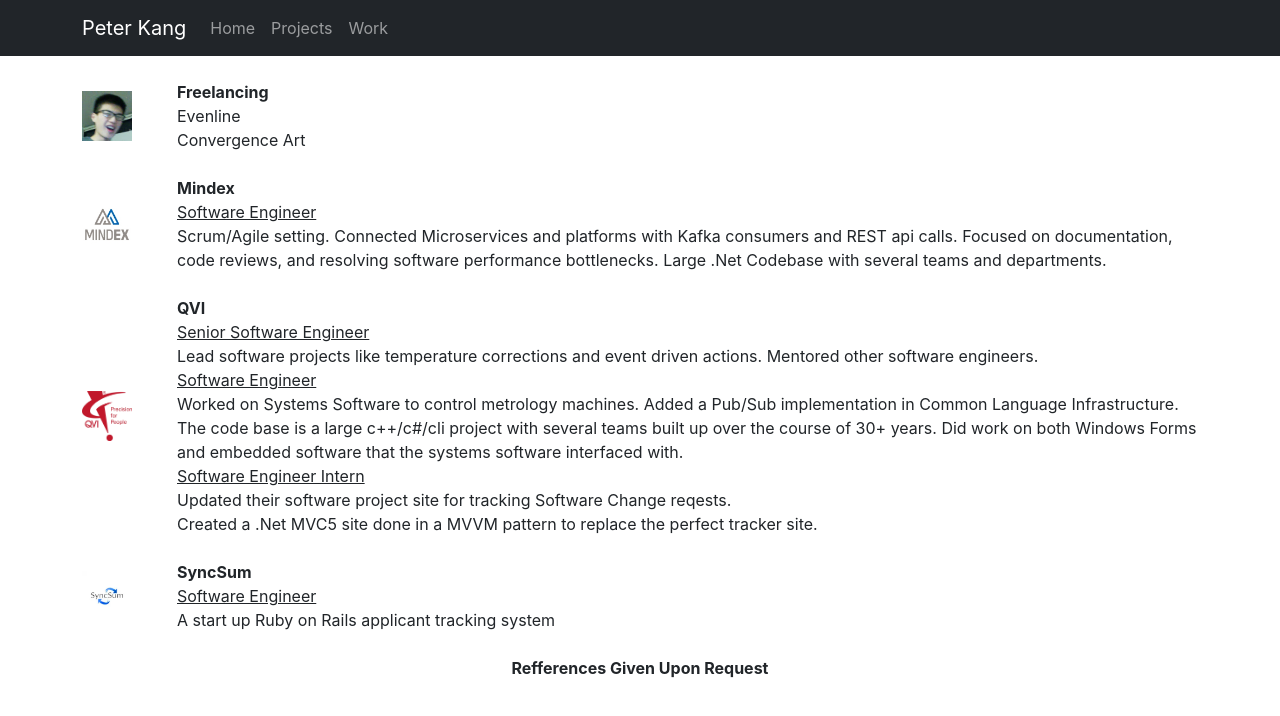
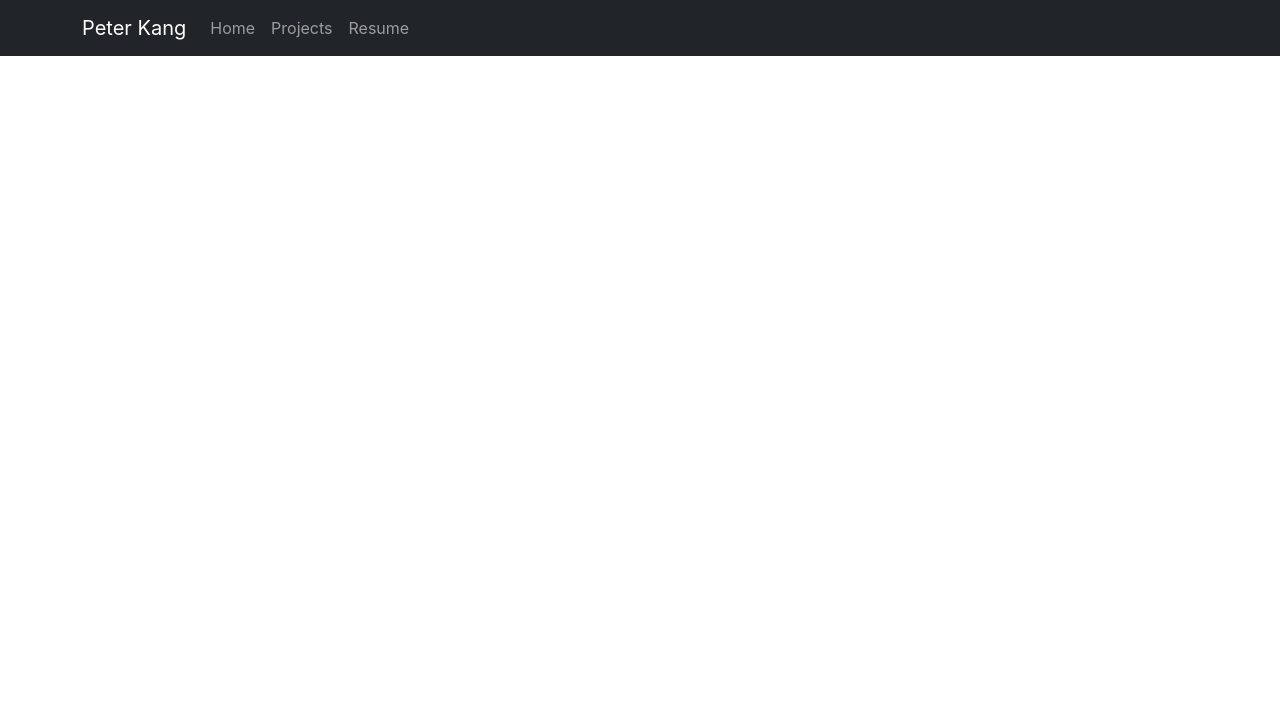
Before and after one commit to Peter-Kang/Peter-Kang.github.io, a React (Create React App) app: page /#/Work in a window 1280 px wide. Shown: the top 716 px of the page. Built offline with nearby package versions, Linux system fonts and the light colour scheme.

Commit message:
Updated work to resume and Projects

```diff
--- a/src/App.js
+++ b/src/App.js
@@ -1,7 +1,7 @@
 import './App.css';
 import { Routes, Route} from "react-router-dom";
 import Home from "./routes/Home";
-import Work from "./routes/Work";
+import Resume from "./routes/Resume";
 import Projects from "./routes/Projects";
 import Navbar from './Navbar/Navbar';
 
@@ -11,7 +11,7 @@ function App() {
       <Navbar />
       <Routes>
         <Route path="/" element={<Home />} />
-        <Route path="/Work" element={<Work />} />
+        <Route path="/Resume" element={<Resume />} />
         <Route path="/Projects" element={<Projects />} />
       </Routes>
     </>
--- a/src/Navbar/Navbar.js
+++ b/src/Navbar/Navbar.js
@@ -12,7 +12,7 @@ function siteNavBar() {
           <Nav className="me-auto">
             <Nav.Link href="./">Home</Nav.Link>
             <Nav.Link href="./#/Projects">Projects</Nav.Link>
-            <Nav.Link href="./#/Work">Work</Nav.Link>
+            <Nav.Link href="./#/Resume">Resume</Nav.Link>
           </Nav>
         </Navbar.Collapse>
       </Container>
--- a/src/routes/Projects.js
+++ b/src/routes/Projects.js
@@ -5,13 +5,11 @@ const Projects = ()=>
 {
     return(
     <Container>
-        <Row><Col className="fw-bold">Freelancing</Col></Row>
+        <Row><Col className="fw-bold"> pkang.dev </Col></Row>
         <Row>
-            <Col></Col>
+            <Col>This site! Done in React and github pages</Col>
         </Row>
-        <Row>
-            <Col></Col>
-        </Row>
+        <Row><Col className="fw-bold">  </Col></Row>
         <Row>
             <Col></Col>
         </Row>
--- a/src/routes/Work.js
+++ b/src/routes/Resume.js
@@ -2,7 +2,7 @@ import React from "react";
 import { Container, Row, Col } from "react-bootstrap";
 import Image from "react-bootstrap/Image"
 
-const Work = ()=>
+const Resume = ()=>
 {
     return(
     <Container>
@@ -22,6 +22,8 @@ const Work = ()=>
                 <Row><Col className="fw-bold">Mindex</Col></Row>
                 <Row><Col className="text-decoration-underline">Software Engineer</Col></Row>
                 <Row><Col>Scrum/Agile setting. Connected Microservices and platforms with Kafka consumers and REST api calls. Focused on documentation, code reviews, and resolving software performance bottlenecks. Large .Net Codebase with several teams and departments.</Col></Row>
+                <Row><Col>Microservices architecture. AngularJS frontend hosted in Weblogic. Interfaces with .Net services hosted in IIS. </Col></Row>
+                <Row><Col>Focused on documenting and sharing organized information. Along with providing feedback and input on design decisions.</Col></Row>
             </Col>
         </Row>
         <br/>
@@ -31,11 +33,14 @@ const Work = ()=>
                 <Row><Col className="fw-bold">QVI</Col></Row>
                 <Row><Col className="text-decoration-underline">Senior Software Engineer</Col></Row>
                 <Row><Col>Lead software projects like temperature corrections and event driven actions. Mentored other software engineers.</Col></Row>
+                <Row><Col>Delgated work to other engineers and helped other engineers develop skills.</Col></Row>
                 <Row><Col className="text-decoration-underline">Software Engineer</Col></Row>
-                <Row><Col>Worked on Systems Software to control metrology machines. Added a Pub/Sub implementation in Common Language Infrastructure. The code base is a large c++/c#/cli project with several teams built up over the course of 30+ years. Did work on both Windows Forms and embedded software that the systems software interfaced with.</Col></Row>
+                <Row><Col>Worked on Systems Software on metrology machines. Added a Pub/Sub implementation in Common Language Infrastructure. The code base is a large C++/C#/common language Infrastructure project with several teams built up over the course of 30+ years. Did work on both Windows Forms and embedded software that the systems software interfaced with.</Col></Row>
+                <Row><Col>Got the chance to collaborate with scientist, marketing, product managers, and other engineers. </Col></Row>
                 <Row><Col className="text-decoration-underline">Software Engineer Intern</Col></Row>
                 <Row><Col>Updated their software project site for tracking Software Change reqests.</Col></Row>
                 <Row><Col>Created a .Net MVC5 site done in a MVVM pattern to replace the perfect tracker site.</Col></Row>
+                <Row><Col>Worked with people throughout the company and took input/feedback to update the existing software to better impact thier workflow</Col></Row>
             </Col>
         </Row>
 
@@ -46,6 +51,7 @@ const Work = ()=>
                 <Row><Col className="fw-bold">SyncSum</Col></Row>
                 <Row><Col className="text-decoration-underline">Software Engineer</Col></Row>
                 <Row><Col>A start up Ruby on Rails applicant tracking system</Col></Row>
+                <Row><Col>Worked with 3 other people, primarily worked on backend Rails</Col></Row>
             </Col>
         </Row>
         <br/>
@@ -58,4 +64,4 @@ const Work = ()=>
     );
 }
 
-export default Work;
+export default Resume;
```
